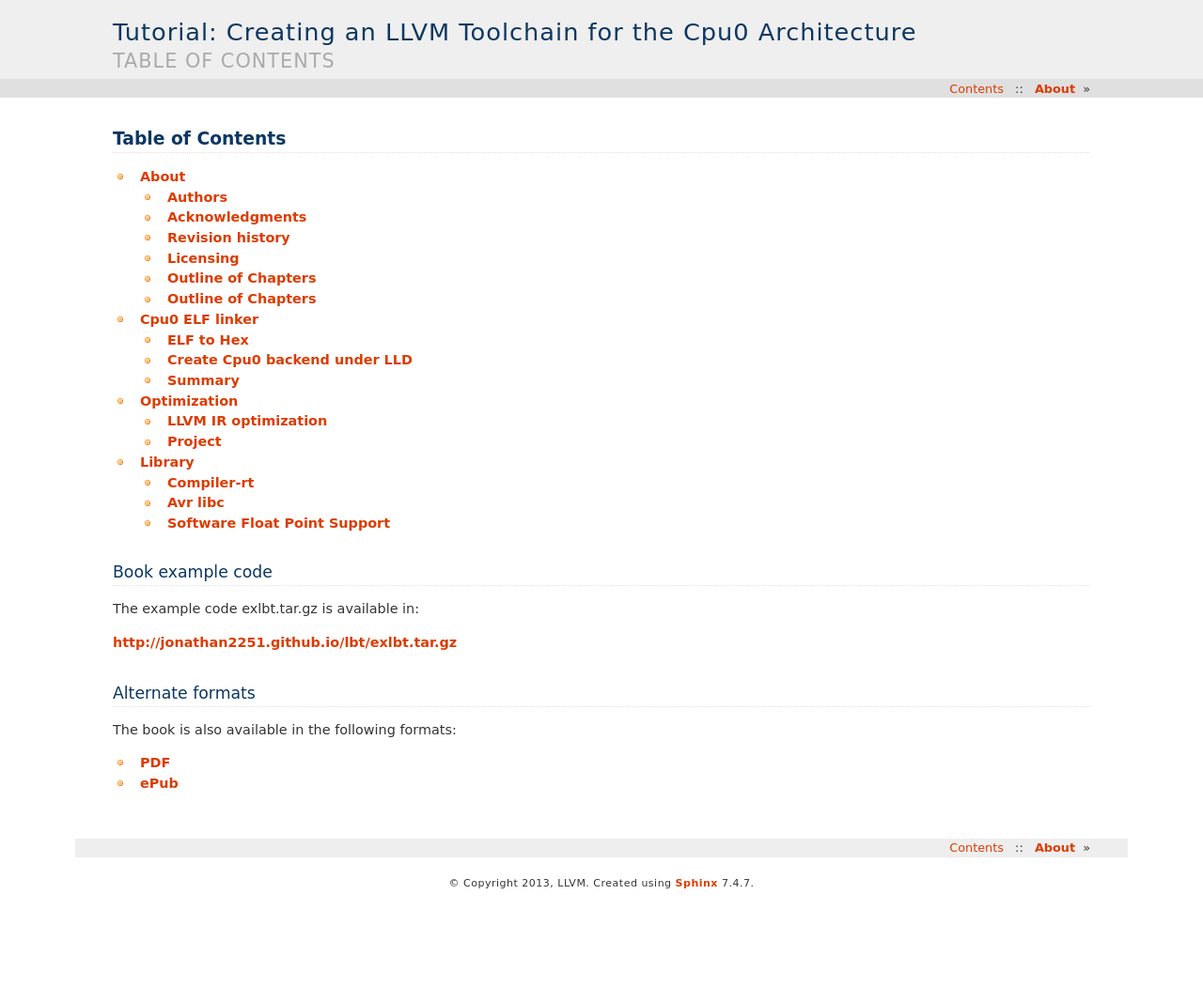
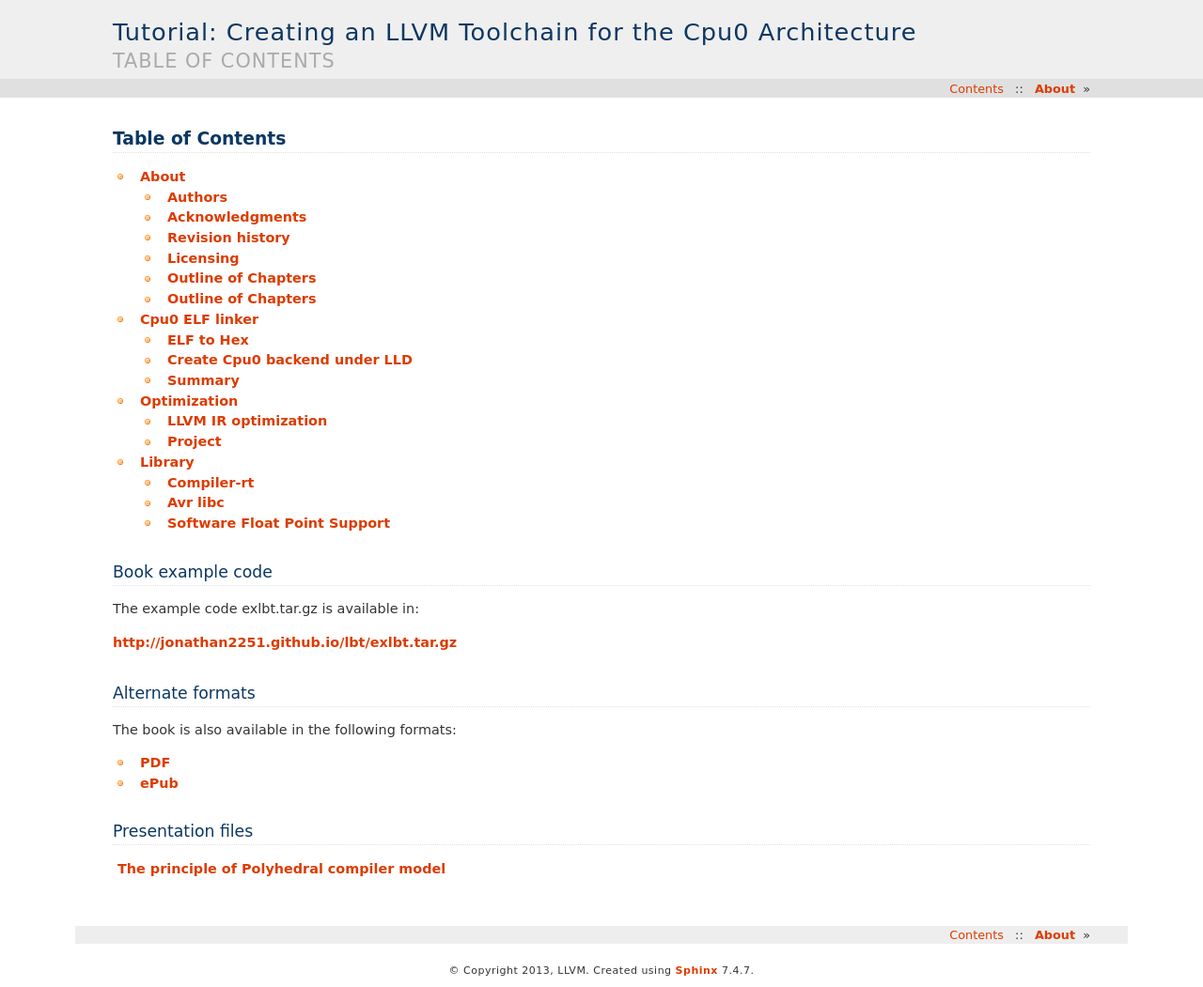
Before and after one commit to Jonathan2251/lbt, a Sphinx documentation site: the page built from source/index.rst, in a window 1280 px wide. Shown: the whole page at 94% size. Built offline with Sphinx 7.4.7, drawn with Linux system fonts in a browser that asks for light colours; formulas are drawn with MathJax 3; before the commit the page ends 958 px from its top, so only the background shows below that.

Commit message:
Add present/

```diff
--- a/source/index.rst
+++ b/source/index.rst
@@ -41,3 +41,15 @@ The book is also available in the following formats:
     <a href="http://jonathan2251.github.io/lbt/LLVMToolchainCpu0.epub">ePub</a>
     </li>
     </ul>
+
+
+Presentation files
+--------------------
+
+.. raw:: html
+
+    <ul>
+    <a href="http://jonathan2251.github.io/lbt/Principle_Polyhedral.pdf">
+            The principle of Polyhedral compiler model </a>
+    </li>
+    </ul>
```
Also changed, not shown: 3 other files.
